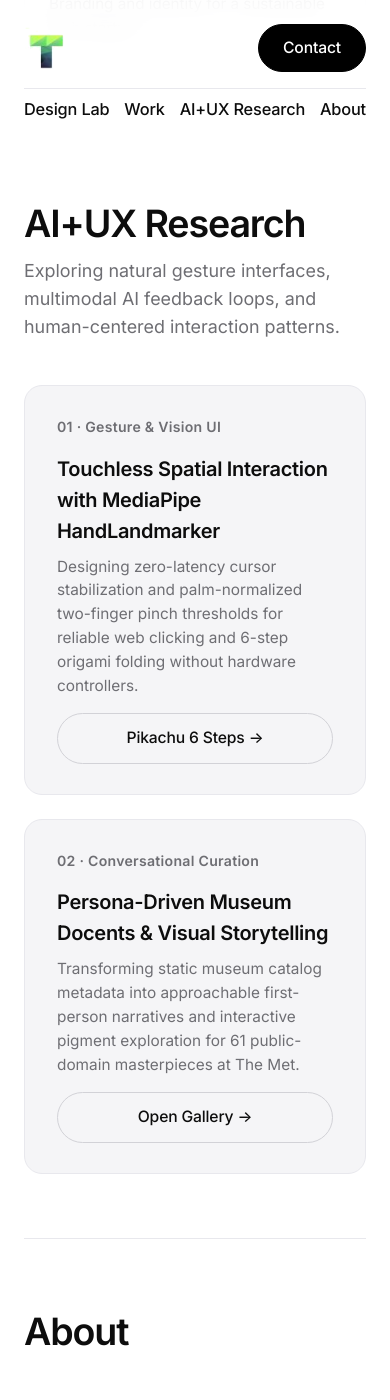
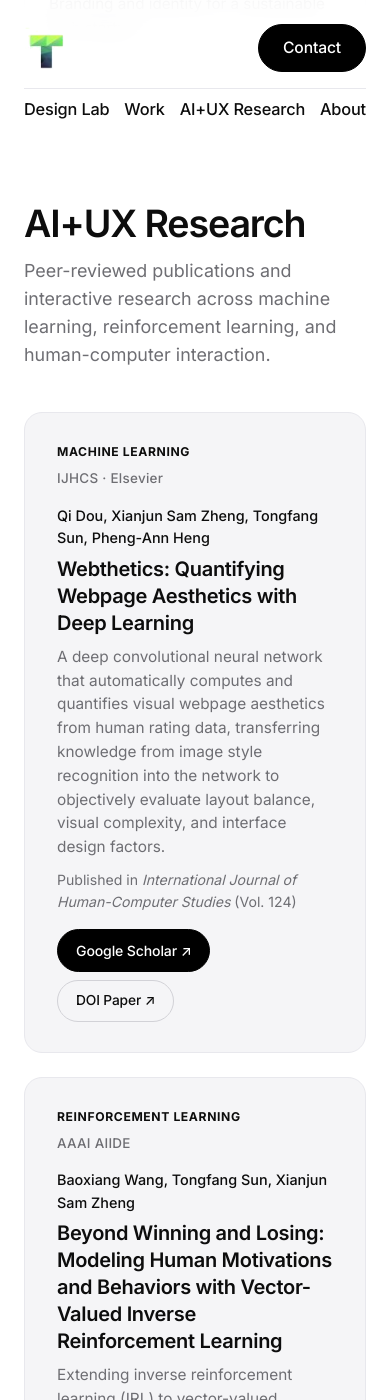
Before and after one commit to tongfangsun-collab/tongfangsun-collab.github.io, a Jekyll site: the page built from index.html, in a window 390 px wide and 1400 px high, scrolled down 4828 px. Built offline with Jekyll 4.4.1, drawn with Linux system fonts in a browser that asks for light colours; some of the changed text lies outside the part shown.

Commit message:
Add ML and RL research papers with Scholar citations to AI+UX Research section

```diff
--- a/assets/css/style.css
+++ b/assets/css/style.css
@@ -453,10 +453,28 @@ body {
 }
 
 .research-meta {
+  display: flex;
+  flex-direction: column;
+  gap: 6px;
   font-size: 0.88rem;
   font-weight: 600;
   color: var(--secondary-text);
   letter-spacing: 0.02em;
+}
+
+.research-tag {
+  display: inline-block;
+  font-size: 0.76rem;
+  font-weight: 700;
+  text-transform: uppercase;
+  letter-spacing: 0.05em;
+  color: var(--text-color);
+}
+
+.research-venue {
+  font-size: 0.84rem;
+  color: var(--secondary-text);
+  font-weight: 500;
 }
 
 .research-content h3 {
@@ -464,12 +482,38 @@ body {
   font-size: 1.25rem;
   font-weight: 600;
   letter-spacing: -0.015em;
+  line-height: 1.35;
+}
+
+.research-authors {
+  font-size: 0.9rem;
+  color: var(--text-color);
+  font-weight: 500;
+  margin-bottom: 6px;
 }
 
 .research-content p {
   margin: 0;
   color: var(--secondary-text);
   font-size: 0.96rem;
+  line-height: 1.55;
+}
+
+.research-citation-stats {
+  margin-top: 10px;
+  font-size: 0.88rem;
+  color: var(--secondary-text);
+  display: flex;
+  flex-wrap: wrap;
+  align-items: center;
+  gap: 12px;
+}
+
+.research-actions {
+  display: flex;
+  flex-direction: column;
+  gap: 8px;
+  min-width: 150px;
 }
 
 /* ==========================================================================
@@ -598,6 +642,12 @@ body {
     gap: 16px;
   }
 
+  .research-actions {
+    flex-direction: row;
+    flex-wrap: wrap;
+    width: 100%;
+  }
+
   .about-grid {
     grid-template-columns: 1fr;
     gap: 16px;
--- a/index.html
+++ b/index.html
@@ -134,26 +134,78 @@ title: Portfolio — UX & AI Interaction Designer
 <section class="framer-section" id="ai-ux-research">
   <div class="section-header-row">
     <h2 class="section-display-title">AI+UX Research</h2>
-    <p class="section-subtitle">Exploring natural gesture interfaces, multimodal AI feedback loops, and human-centered interaction patterns.</p>
+    <p class="section-subtitle">Peer-reviewed publications and interactive research across machine learning, reinforcement learning, and human-computer interaction.</p>
   </div>
 
   <div class="research-list">
+    <!-- Paper 1: Machine Learning (ML) -->
     <article class="research-row">
-      <div class="research-meta">01 · Gesture &amp; Vision UI</div>
+      <div class="research-meta">
+        <span class="research-tag">Machine Learning</span>
+        <span class="research-venue">IJHCS · Elsevier</span>
+      </div>
+      <div class="research-content">
+        <div class="research-authors">Qi Dou, Xianjun Sam Zheng, Tongfang Sun, Pheng-Ann Heng</div>
+        <h3>Webthetics: Quantifying Webpage Aesthetics with Deep Learning</h3>
+        <p>A deep convolutional neural network that automatically computes and quantifies visual webpage aesthetics from human rating data, transferring knowledge from image style recognition into the network to objectively evaluate layout balance, visual complexity, and interface design factors.</p>
+        <div class="research-citation-stats">
+          <span>Published in <em>International Journal of Human-Computer Studies</em> (Vol. 124)</span>
+        </div>
+      </div>
+      <div class="research-actions">
+        <a href="https://scholar.google.com/citations?view_op=view_citation&amp;hl=en&amp;user=uyfh1yQAAAAJ&amp;citation_for_view=uyfh1yQAAAAJ:d1gkVwhDpl0C" target="_blank" rel="noopener noreferrer" class="btn-pill-black" style="padding: 10px 18px; font-size: 0.88rem; text-align: center;">Google Scholar ↗</a>
+        <a href="https://doi.org/10.1016/j.ijhcs.2018.11.006" target="_blank" rel="noopener noreferrer" class="btn-pill-outline" style="padding: 9px 18px; font-size: 0.86rem; text-align: center;">DOI Paper ↗</a>
+      </div>
+    </article>
+
+    <!-- Paper 2: Reinforcement Learning (RL) -->
+    <article class="research-row">
+      <div class="research-meta">
+        <span class="research-tag">Reinforcement Learning</span>
+        <span class="research-venue">AAAI AIIDE</span>
+      </div>
+      <div class="research-content">
+        <div class="research-authors">Baoxiang Wang, Tongfang Sun, Xianjun Sam Zheng</div>
+        <h3>Beyond Winning and Losing: Modeling Human Motivations and Behaviors with Vector-Valued Inverse Reinforcement Learning</h3>
+        <p>Extending inverse reinforcement learning (IRL) to vector-valued rewards with Pareto optimality to model multifaceted human motivations and uncover latent value structures in complex, high-dimensional virtual environments.</p>
+        <div class="research-citation-stats">
+          <span>Published in <em>Proceedings of the 15th AAAI Conference on Artificial Intelligence and Interactive Digital Entertainment (AIIDE)</em></span>
+        </div>
+      </div>
+      <div class="research-actions">
+        <a href="https://scholar.google.com/citations?view_op=view_citation&amp;hl=en&amp;user=uyfh1yQAAAAJ&amp;citation_for_view=uyfh1yQAAAAJ:u5HHmVD_uO8C" target="_blank" rel="noopener noreferrer" class="btn-pill-black" style="padding: 10px 18px; font-size: 0.88rem; text-align: center;">Google Scholar ↗</a>
+        <a href="https://doi.org/10.1609/aiide.v15i1.5244" target="_blank" rel="noopener noreferrer" class="btn-pill-outline" style="padding: 9px 18px; font-size: 0.86rem; text-align: center;">AAAI Library ↗</a>
+      </div>
+    </article>
+
+    <!-- Interactive Prototype 1 -->
+    <article class="research-row">
+      <div class="research-meta">
+        <span class="research-tag">Computer Vision</span>
+        <span class="research-venue">Tangible UI Lab</span>
+      </div>
       <div class="research-content">
         <h3>Touchless Spatial Interaction with MediaPipe HandLandmarker</h3>
         <p>Designing zero-latency cursor stabilization and palm-normalized two-finger pinch thresholds for reliable web clicking and 6-step origami folding without hardware controllers.</p>
       </div>
-      <a href="{{ '/Hand%20detection/' | relative_url }}" class="btn-pill-outline">Pikachu 6 Steps →</a>
+      <div class="research-actions">
+        <a href="{{ '/Hand%20detection/' | relative_url }}" class="btn-pill-outline" style="padding: 10px 18px; font-size: 0.88rem; text-align: center;">Pikachu 6 Steps →</a>
+      </div>
     </article>
 
+    <!-- Interactive Prototype 2 -->
     <article class="research-row">
-      <div class="research-meta">02 · Conversational Curation</div>
+      <div class="research-meta">
+        <span class="research-tag">Cultural AI</span>
+        <span class="research-venue">Spatial Curation</span>
+      </div>
       <div class="research-content">
         <h3>Persona-Driven Museum Docents &amp; Visual Storytelling</h3>
         <p>Transforming static museum catalog metadata into approachable first-person narratives and interactive pigment exploration for 61 public-domain masterpieces at The Met.</p>
       </div>
-      <a href="{{ '/Art%20%26%20Explore/' | relative_url }}" class="btn-pill-outline">Open Gallery →</a>
+      <div class="research-actions">
+        <a href="{{ '/Art%20%26%20Explore/' | relative_url }}" class="btn-pill-outline" style="padding: 10px 18px; font-size: 0.88rem; text-align: center;">Open Gallery →</a>
+      </div>
     </article>
   </div>
 </section>
```
